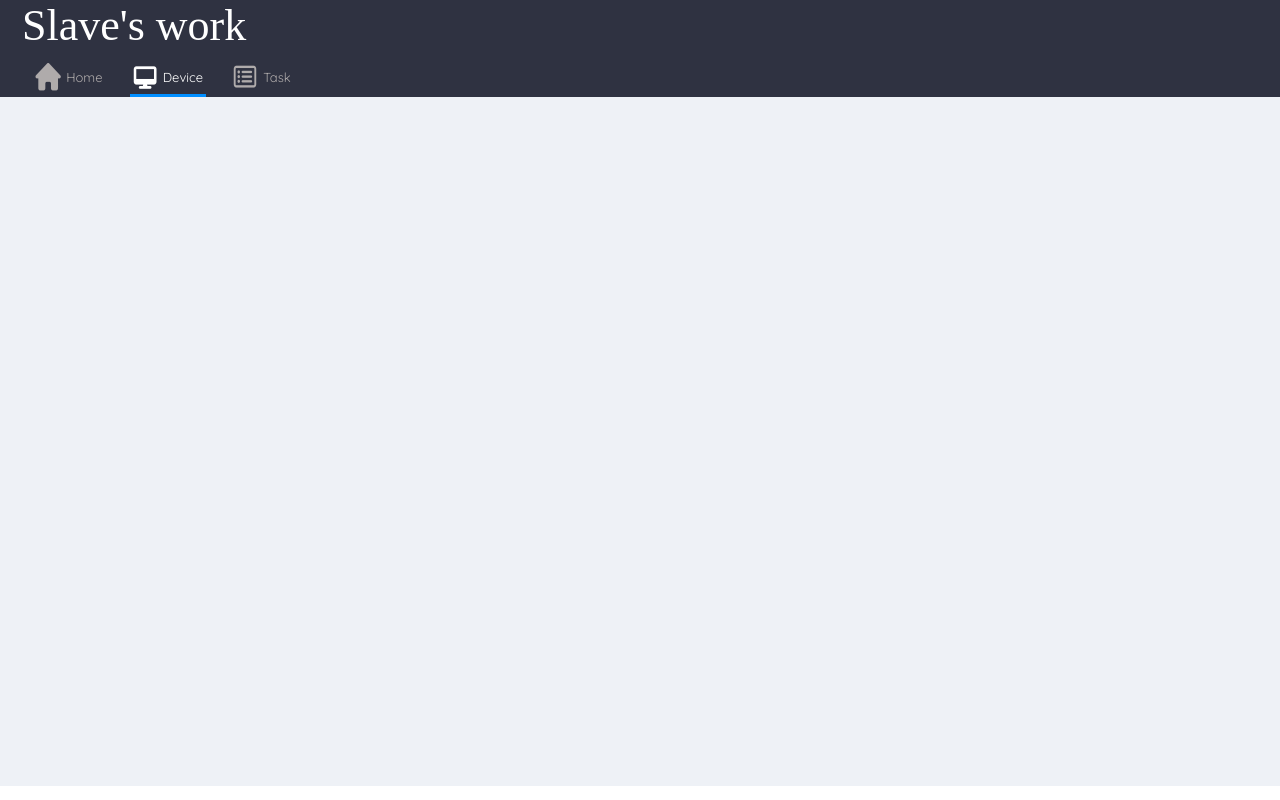
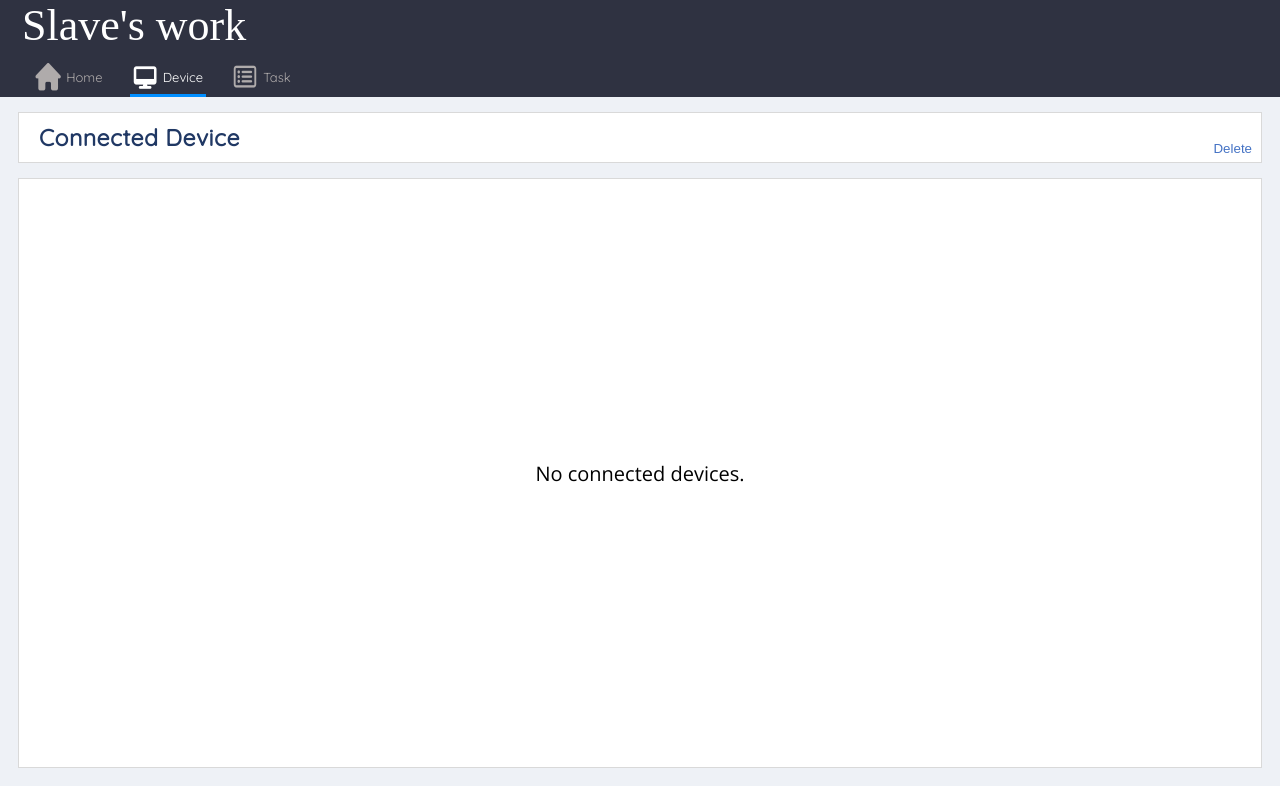
Before and after one commit to slaveswork/slaveswork-prototype, a React app in the folder ui/: page /#/host in a window 1280 px wide. Both pictures are taken after a click on the item "Device". Built offline with nearby package versions, Linux system fonts and the light colour scheme.

Commit message:
tab device

```diff
--- a/ui/src/componets/tab/Device.css
+++ b/ui/src/componets/tab/Device.css
@@ -1,6 +1,44 @@
 .tab_title_wrapper{
+    padding: 15px 18px;
+    position: relative;
 
 }
+
 #tab_device_title{
+    padding: 10px 20px;
+    background-color: #fff;
+    border: 1px solid #D9D9D9;
+    font-family: 'Quicksand', sans-serif;
+    font-size: 23px;
+    letter-spacing: 0.5px;
+    color: #203864;
+}
 
+#device_delete_btn{
+    position: absolute;
+    background: none;
+    right: 28px;
+    top: 44px;
+    border: none;
+    color: #4472C4;
 }
+
+#tab_device_list{
+    position: relative;
+    padding: 0 18px;
+    height: calc( 100% - 81px );
+}
+
+#tab_device_list table{
+    background-color: #fff;
+    border: 1px solid #D9D9D9;
+    width: 100%;
+    height: calc( 100% - 18px );
+}
+
+#tab_device_list table tbody tr #empty{
+    text-align: center;
+    height: 100%;
+    font-family: 'open sans', sans-serif;
+    font-size: 20px;
+}
--- a/ui/src/componets/tab/Device.js
+++ b/ui/src/componets/tab/Device.js
@@ -1,9 +1,29 @@
-import React from 'react';
+import React, { useState } from 'react';
+import './Device.css';
 
 const Device = () => {
+    const [devices, setDevices] = useState([]);
+
     return (
         <div className="tab">
+            <div className="tab_title_wrapper">
+                <h4 id="tab_device_title">Connected Device</h4>
+                <button id="device_delete_btn">Delete</button>
+            </div>
+            <div id="tab_device_list">
+                <table>
+                    {devices.length == 0 ?
+                        <tbody>
+                            <tr>
+                                <td id="empty">No connected devices.</td>
+                            </tr>
+                        </tbody>
+                        :
+                        ""
 
+                    }
+                </table>
+            </div>
         </div>
     );
 }
--- a/ui/src/componets/tab/Home.css
+++ b/ui/src/componets/tab/Home.css
@@ -1,4 +1,4 @@
-.tab_sub_title{
+.tab_home_title{
     padding-top: 40px;
     margin-left: 40px;
     font-family: 'quicksand';
@@ -49,5 +49,5 @@
 #home_gen_btn:hover{
     cursor: pointer;
     box-shadow: 0 7px 9px 0 rgba(0,0,0,0.2);
-    transform: translateY(-4px);
+    transform: translateY(-3px);
 }
--- a/ui/src/componets/tab/Home.js
+++ b/ui/src/componets/tab/Home.js
@@ -4,7 +4,7 @@ import './Home.css';
 const Home = () => {
     return (
         <div className="tab">
-            <h4 className="tab_sub_title">My info</h4>
+            <h4 className="tab_home_title">My info</h4>
             <ul id="com_info">
                 <li>
                     <label>IP</label>
```
